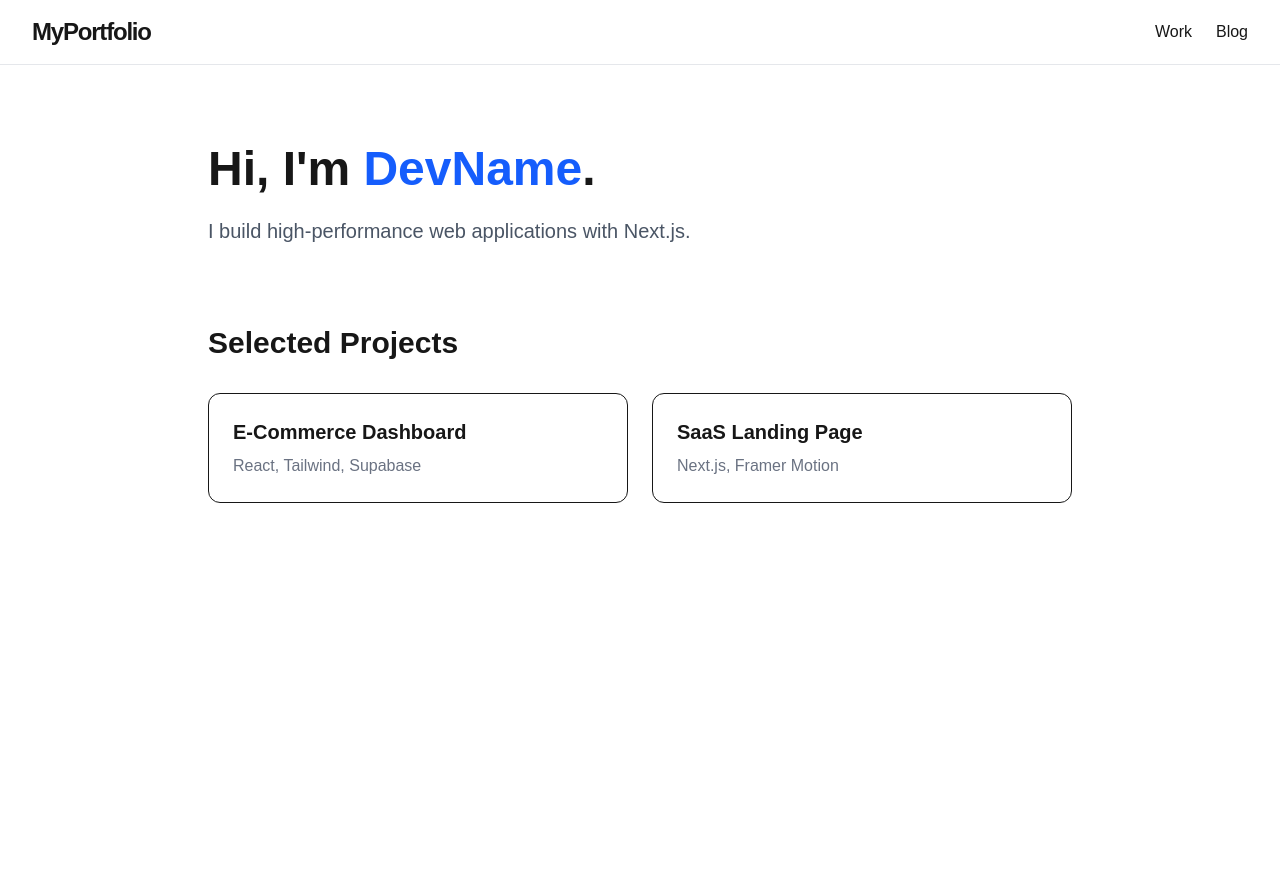
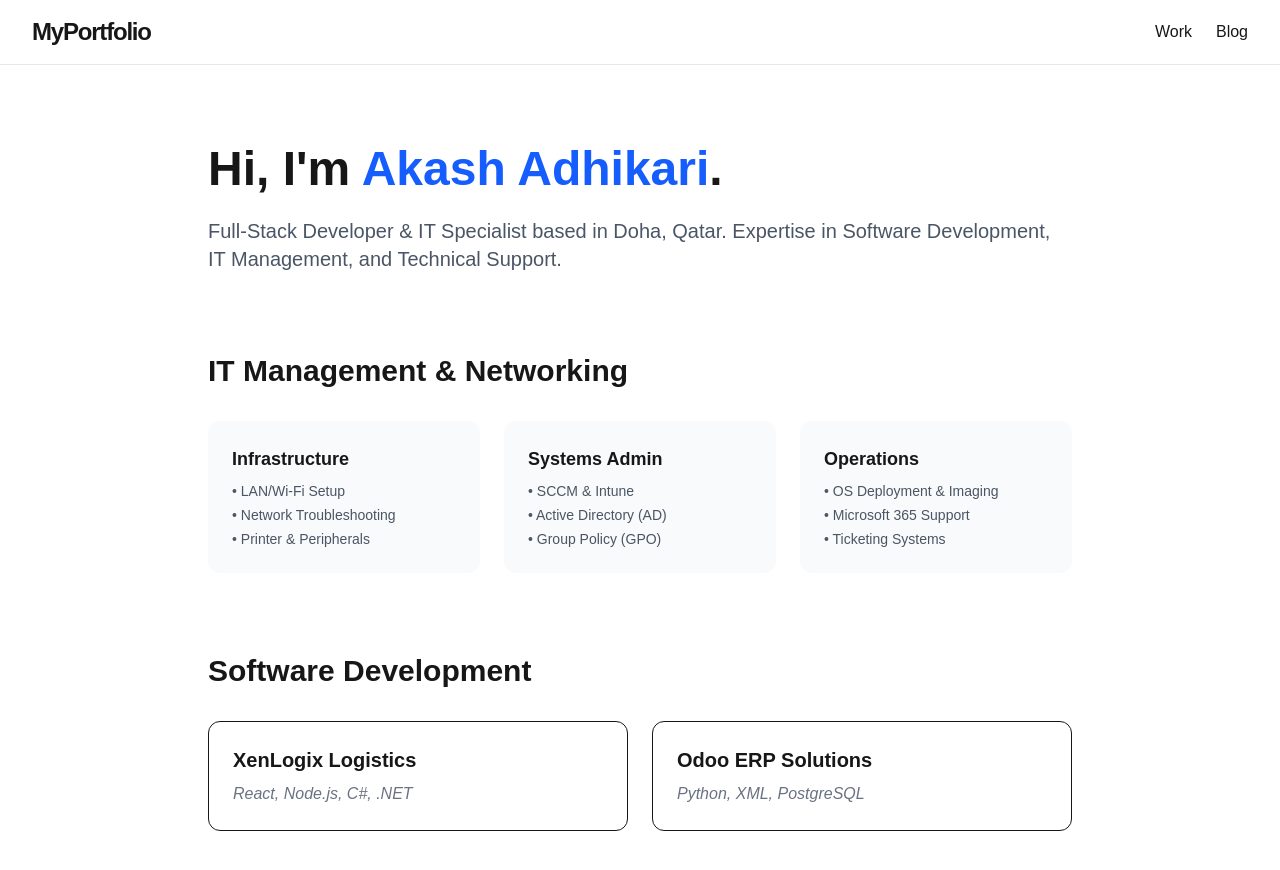
Before and after one commit to akash0526/my-BlogPost, a Next.js app: page / in a window 1280 px wide. Shown: the top 870 px of the page. Before the commit the page ends 800 px from the top, so only its background shows below. Built offline with nearby package versions, Linux system fonts and the light colour scheme.

Commit message:
personal details added

```diff
--- a/src/app/page.tsx
+++ b/src/app/page.tsx
@@ -1,27 +1,59 @@
 export default function Home() {
   return (
     <div className="max-w-4xl mx-auto py-20 px-4">
+      {/* Header Section */}
       <section className="mb-20">
         <h1 className="text-5xl font-extrabold mb-6">
-          Hi, I'm <span className="text-blue-600">DevName</span>.
+          Hi, I'm <span className="text-blue-600">Akash Adhikari</span>.
         </h1>
         <p className="text-xl text-gray-600 dark:text-gray-300">
-          I build high-performance web applications with Next.js.
+          Full-Stack Developer & IT Specialist based in Doha, Qatar.
+          Expertise in Software Development, IT Management, and Technical Support.
         </p>
       </section>
 
+      {/* IT & Networking Services Section */}
+      <section className="mb-20">
+        <h2 className="text-3xl font-bold mb-8">IT Management & Networking</h2>
+        <div className="grid md:grid-cols-3 gap-6">
+          <div className="p-6 bg-gray-50 dark:bg-gray-800 rounded-xl">
+            <h3 className="font-bold text-lg mb-2">Infrastructure</h3>
+            <ul className="text-sm text-gray-600 dark:text-gray-400 space-y-1">
+              <li>• LAN/Wi-Fi Setup</li>
+              <li>• Network Troubleshooting</li>
+              <li>• Printer & Peripherals</li>
+            </ul>
+          </div>
+          <div className="p-6 bg-gray-50 dark:bg-gray-800 rounded-xl">
+            <h3 className="font-bold text-lg mb-2">Systems Admin</h3>
+            <ul className="text-sm text-gray-600 dark:text-gray-400 space-y-1">
+              <li>• SCCM & Intune</li>
+              <li>• Active Directory (AD)</li>
+              <li>• Group Policy (GPO)</li>
+            </ul>
+          </div>
+          <div className="p-6 bg-gray-50 dark:bg-gray-800 rounded-xl">
+            <h3 className="font-bold text-lg mb-2">Operations</h3>
+            <ul className="text-sm text-gray-600 dark:text-gray-400 space-y-1">
+              <li>• OS Deployment & Imaging</li>
+              <li>• Microsoft 365 Support</li>
+              <li>• Ticketing Systems</li>
+            </ul>
+          </div>
+        </div>
+      </section>
+
+      {/* Software Projects Section */}
       <section>
-        <h2 className="text-3xl font-bold mb-8">Selected Projects</h2>
+        <h2 className="text-3xl font-bold mb-8">Software Development</h2>
         <div className="grid md:grid-cols-2 gap-6">
-          {/* Project Card 1 */}
           <div className="p-6 border rounded-xl hover:shadow-lg transition">
-            <h3 className="text-xl font-bold">E-Commerce Dashboard</h3>
-            <p className="text-gray-500 mt-2">React, Tailwind, Supabase</p>
+            <h3 className="text-xl font-bold">XenLogix Logistics</h3>
+            <p className="text-gray-500 mt-2 italic">React, Node.js, C#, .NET</p>
           </div>
-          {/* Project Card 2 */}
           <div className="p-6 border rounded-xl hover:shadow-lg transition">
-            <h3 className="text-xl font-bold">SaaS Landing Page</h3>
-            <p className="text-gray-500 mt-2">Next.js, Framer Motion</p>
+            <h3 className="text-xl font-bold">Odoo ERP Solutions</h3>
+            <p className="text-gray-500 mt-2 italic">Python, XML, PostgreSQL</p>
           </div>
         </div>
       </section>
```
